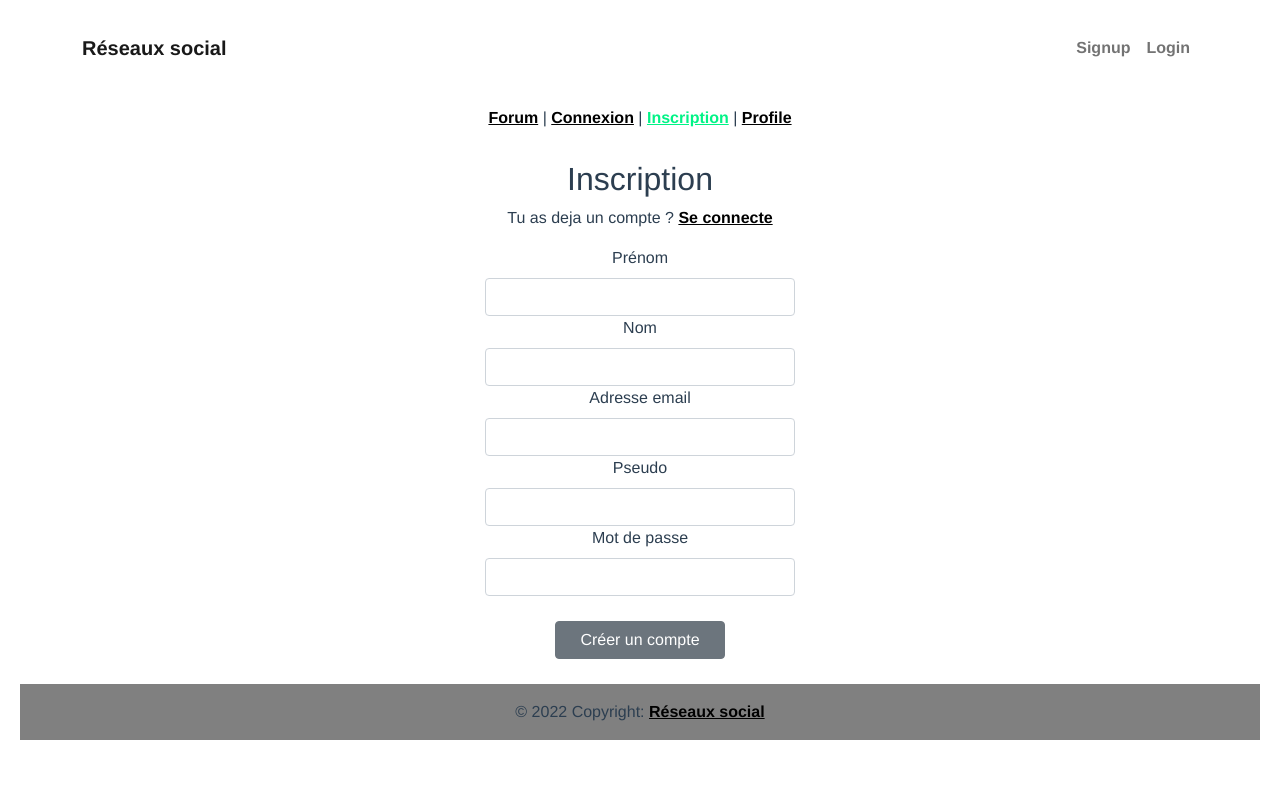
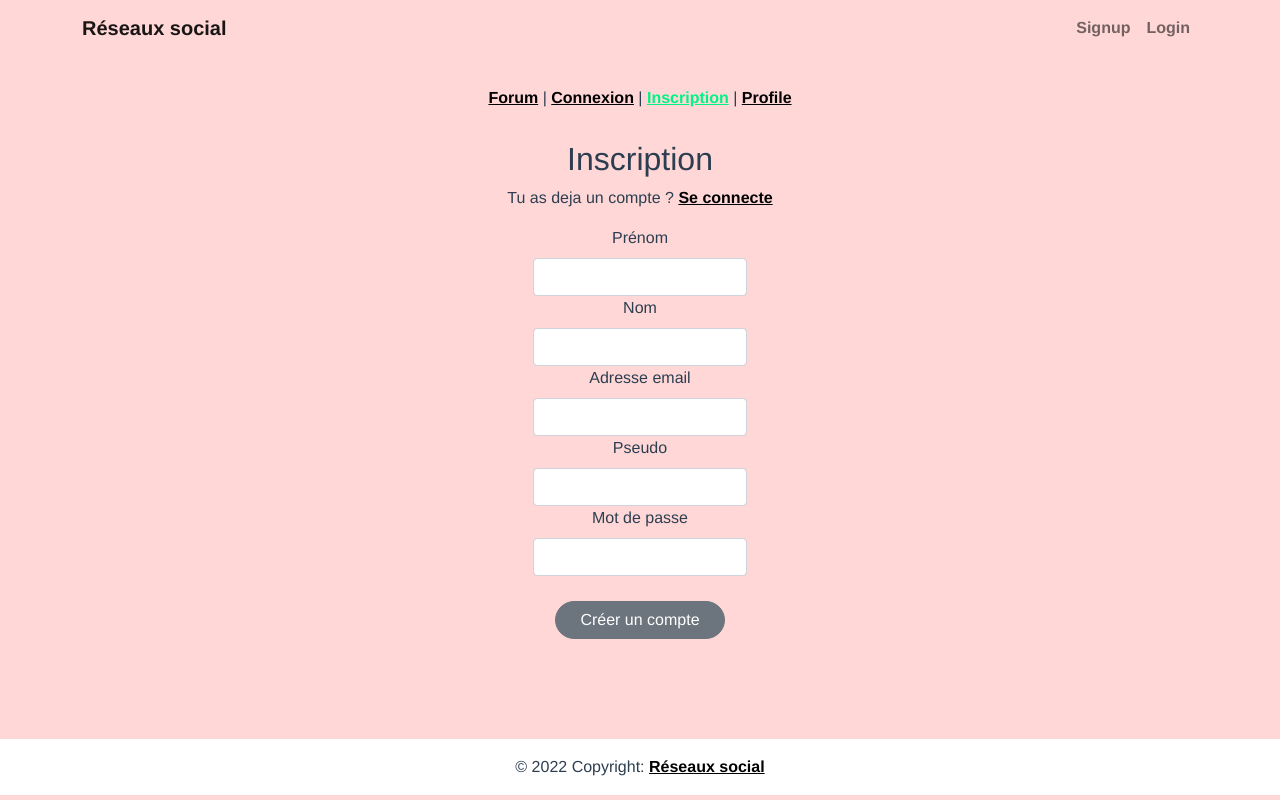
Before and after one commit to mohammedfetouah/mohammedfetouah, a Vue app in the folder frontend/: page /#/inscription in a window 1280 px wide. Built offline with nearby package versions, Linux system fonts and the light colour scheme; sample sign-in values are in the browser's storage.

Commit message:
correction du front bootstrap et css

```diff
--- a/frontend/src/App.vue
+++ b/frontend/src/App.vue
@@ -28,13 +28,15 @@ export default {
 }
 </script>
 <style lang="scss">
+  body {
+    background: #ffd7d7;
+  }
   #app {
     font-family: Avenir, Helvetica, Arial, sans-serif;
     -webkit-font-smoothing: antialiased;
     -moz-osx-font-smoothing: grayscale;
     text-align: center;
     color: #2c3e50;
-    margin: 20px;
   }
     a {
       font-weight: bold;
@@ -54,8 +56,17 @@ export default {
   }
   .btn{
     margin-top: 25px;
+    border-radius: 20px;
   }
   textarea {
     resize: none;
   }
+  .formul {
+    margin: 0 auto;
+  }
+  textarea.form-control{
+    margin: 0 auto;
+    border-radius: 35px;
+    height: calc(1.5em + 0.75rem + 2px);
+  }
 </style>
--- a/frontend/src/components/Commentaires.vue
+++ b/frontend/src/components/Commentaires.vue
@@ -121,4 +121,7 @@ export default {
 .toast-body {
     text-align: left;
 }
+  textarea.form-control {
+    width: 90%;
+  }
 </style>
--- a/frontend/src/components/Footer.vue
+++ b/frontend/src/components/Footer.vue
@@ -19,7 +19,9 @@ export default {
 
 <style scoped lang="scss">
 .footer-section {
-    margin-top: 25px;
-    background: gray;
+    margin-top: 100px;
+    background: rgb(255, 255, 255);
+
 }
+
 </style>
--- a/frontend/src/views/Forum.vue
+++ b/frontend/src/views/Forum.vue
@@ -2,19 +2,18 @@
   <div>
     <h2>Création de Post</h2>
     <hr>
-    <form @submit.prevent="onCreatePost">
+    <form @submit.prevent="onCreatePost" class="align-self-center formul col-xs-12 col-sm-8 col-md-6 col-lg-4  " >
       <div class="form-group">
         <label>Description</label>
         <textarea
-          class="form-control"
+          class="form-control post"
           v-model="message"
           placeholder="Commencer un post"
-
         ></textarea>
       </div>
       <button type="submit" class="btn btn-secondary">Création d'un post</button>
     </form>
-    <div class="card post" v-for="post in posts" :key="post.id">
+    <div class="card post formul col-xs-12 col-sm-8 col-md-6 col-lg-4" v-for="post in posts" :key="post.id" >
       <div class="card-body">
         <h5 class="card-title">pseudo</h5>
         <p class="card-text" v-if="post.message">{{ post.message }}</p>
@@ -110,5 +109,10 @@ export default {
 }
 .card.post {
     margin-top: 50px;
+    padding-bottom: 25px;
+    border-radius: 15px;
 }
+  textarea.form-control {
+    width: 100%;
+  }
 </style>
--- a/frontend/src/views/Login.vue
+++ b/frontend/src/views/Login.vue
@@ -5,11 +5,11 @@
       <router-link class="card_action" to="/inscription">Créer un compte</router-link>
     </p>
     <form id="login">
-      <div class="formul col-xs-12 col-sm-8 col-md-6  col-lg-3">
+      <div class="formul col-xs-12 col-sm-6 col-md-4 col-lg-2 ">
         <label for="exampleInputEmail1" class="form-label">Adresse email</label>
         <input v-model="email" class="form-control" type="text" placeholder="email@gmail.com">
       </div>
-      <div class="formul col-xs-12 col-sm-8 col-md-6  col-lg-3">
+      <div class="formul col-xs-12 col-sm-6 col-md-4 col-lg-2 ">
         <label for="exampleInputPassword1" class="form-label">Mot de passe</label>
         <input v-model="password" class="form-control " type="password" placeholder="*********">
       </div>
--- a/frontend/src/views/Signup.vue
+++ b/frontend/src/views/Signup.vue
@@ -5,23 +5,23 @@
       <router-link class="card_action" to="/connexion">Se connecte</router-link>
     </p>
     <form class="align-self-center">
-      <div class="formul col-xs-12 col-sm-8 col-md-6  col-lg-3">
+      <div class="formul col-xs-12 col-sm-6 col-md-4 col-lg-2">
         <label for="prenom" class="form-label">Prénom</label>
         <input v-model="prenom" class="form-control" type="text">
       </div>
-      <div class="formul col-xs-12 col-sm-8 col-md-6  col-lg-3">
+      <div class="formul col-xs-12 col-sm-6 col-md-4 col-lg-2">
         <label for="nom" class="form-label">Nom</label>
         <input v-model="nom" class="form-control" type="text">
       </div>
-      <div class="formul col-xs-12 col-sm-8 col-md-6  col-lg-3">
+      <div class="formul col-xs-12 col-sm-6 col-md-4 col-lg-2">
         <label for="email" class="form-label">Adresse email</label>
         <input v-model="email" class="form-control input-xl" type="text" >
       </div>
-      <div class="formul col-xs-12 col-sm-8 col-md-6  col-lg-3">
+      <div class="formul col-xs-12 col-sm-6 col-md-4 col-lg-2">
         <label for="pseudo" class="form-label">Pseudo</label>
         <input v-model="pseudo" class="form-control" type="text">
       </div>
-      <div class="formul col-xs-12 col-sm-8 col-md-6  col-lg-3">
+      <div class="formul col-xs-12 col-sm-6 col-md-4 col-lg-2">
         <label for="Password" class="form-label">Mot de passe</label>
         <input v-model="password" class="form-control" type="password">
       </div>
```
